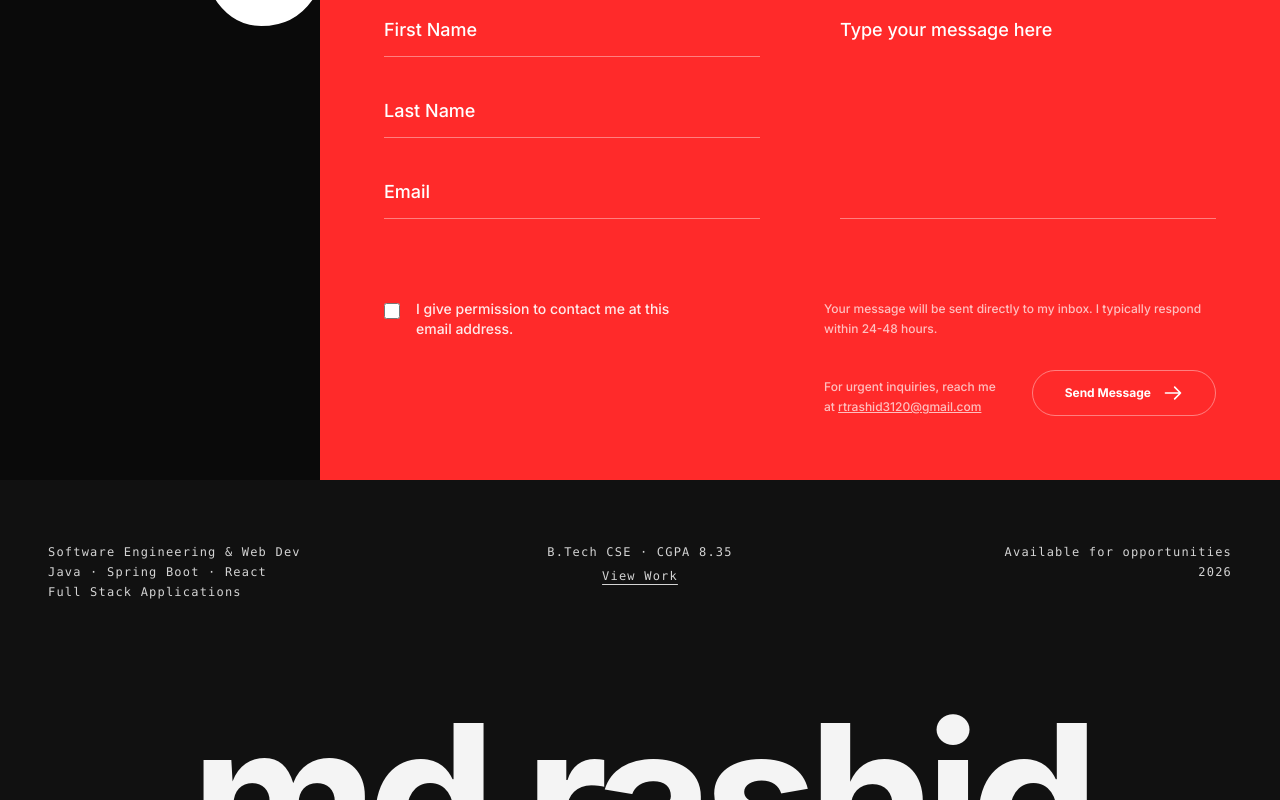
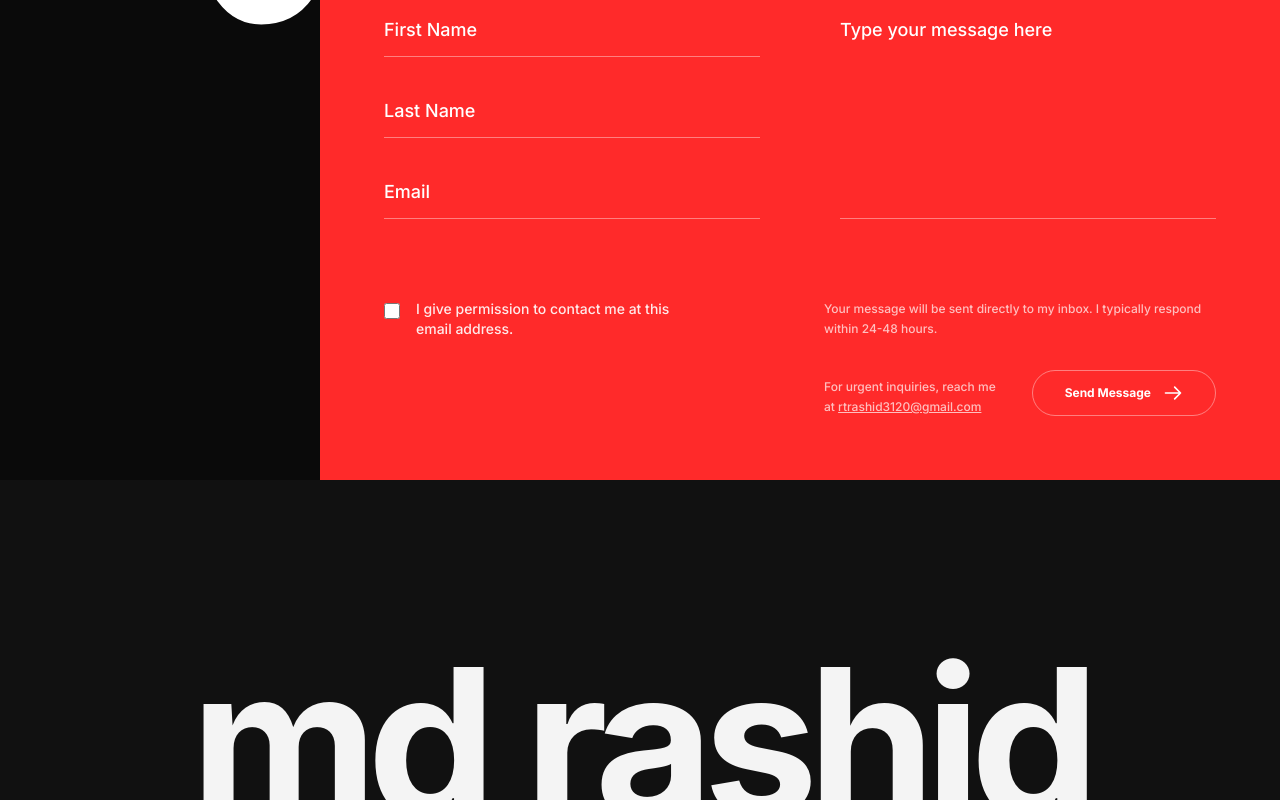
Before and after one commit to rtrashid3120/portfolio, a React (Vite) app: page / in a window 1280 px wide. Shown: the part 10885-11685 px from the top of the page. Built offline with nearby package versions, Linux system fonts and the light colour scheme; no server answers.

Commit message:
Remove top row text block from footer

```diff
--- a/src/components/Footer.jsx
+++ b/src/components/Footer.jsx
@@ -5,24 +5,6 @@ const Footer = () => {
   return (
     <footer className="bg-[#111111] text-[#d4d4d4] py-16 px-6 md:px-12 w-full font-mono text-[10px] md:text-xs tracking-widest flex flex-col justify-between min-h-[50vh]">
 
-      {/* Top Row */}
-      <div className="grid grid-cols-1 md:grid-cols-3 gap-12 md:gap-8 w-full font-medium">
-        <div className="flex flex-col gap-1">
-          {footerContent.taglines.map((line, i) => (
-            <p key={i}>{line}</p>
-          ))}
-        </div>
-
-        <div className="flex flex-col gap-1 md:items-center">
-          <p>{footerContent.credential}</p>
-          <a href="#projects" className="underline hover:text-white transition-colors mt-1 underline-offset-4 decoration-1">View Work</a>
-        </div>
-
-        <div className="flex flex-col gap-1 md:items-end">
-          <p>Available for opportunities</p>
-          <p>{new Date().getFullYear()}</p>
-        </div>
-      </div>
 
       {/* Middle Huge Text */}
       <div className="w-full flex justify-center items-center py-20 md:py-24 overflow-hidden">
```
